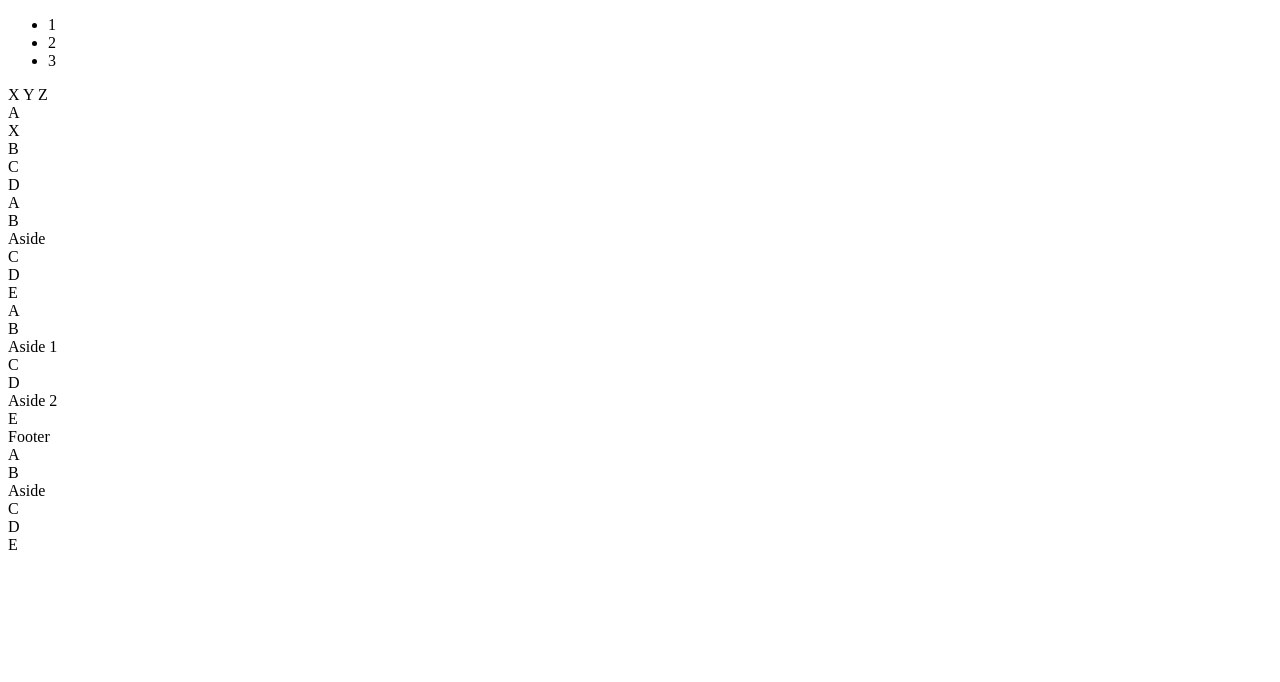
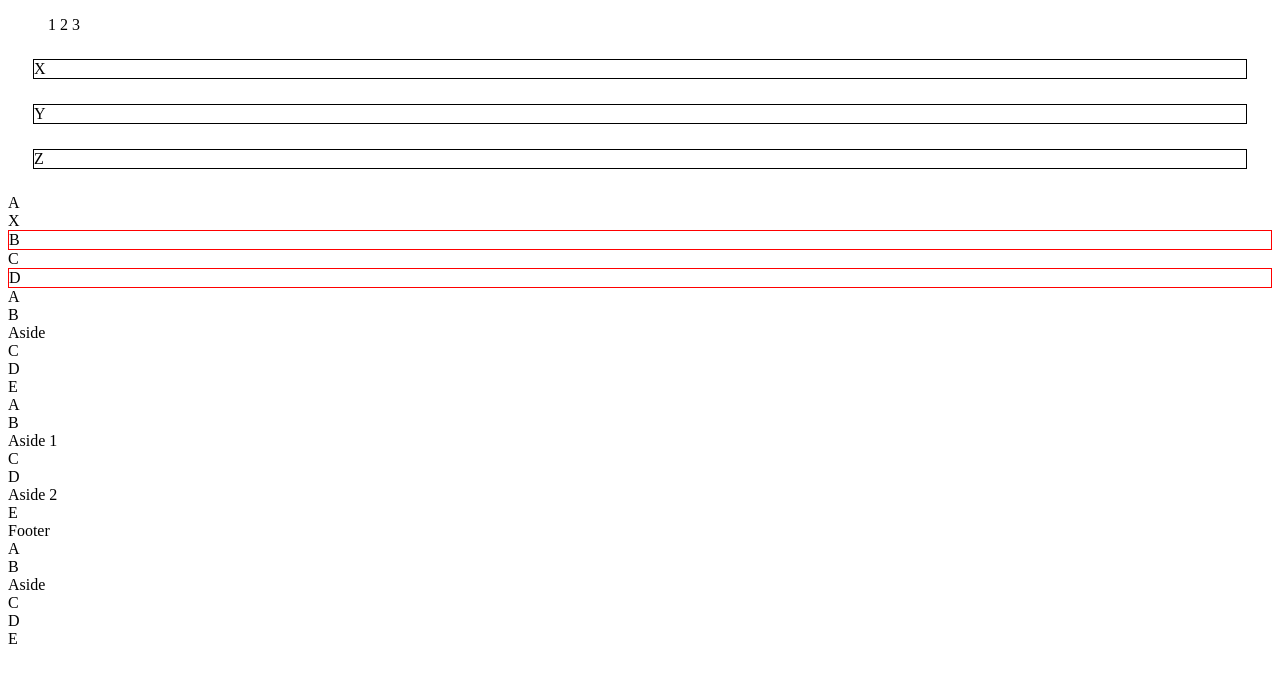
Before and after one commit to jsheridanwells/CSS-Pseudoclasses, a plain HTML site: page index.html in a window 1280 px wide. Drawn offline with Linux system fonts and the light colour scheme.

Commit message:
finished exercise

```diff
--- a/index.html
+++ b/index.html
@@ -1,7 +1,8 @@
 <!DOCTYPE html>
 <html>
 	<head>
-		<title></title>
+		<title>CSS Pseudoclasses</title>
+		<link rel="stylesheet" type="text/css" href="pseudo-classes.css">
 	</head>
 	<body>
 
--- a/pseudo-classes.css
+++ b/pseudo-classes.css
@@ -0,0 +1,17 @@
+ul {
+	list-style-type: none;
+}
+
+li {
+	display: inline;
+}
+
+span {
+	display: block;
+	border: 1px solid #000;
+	margin: 25px;
+}
+
+article.n-child section:nth-of-type(even) {
+	border: 1px solid red;
+}
```
